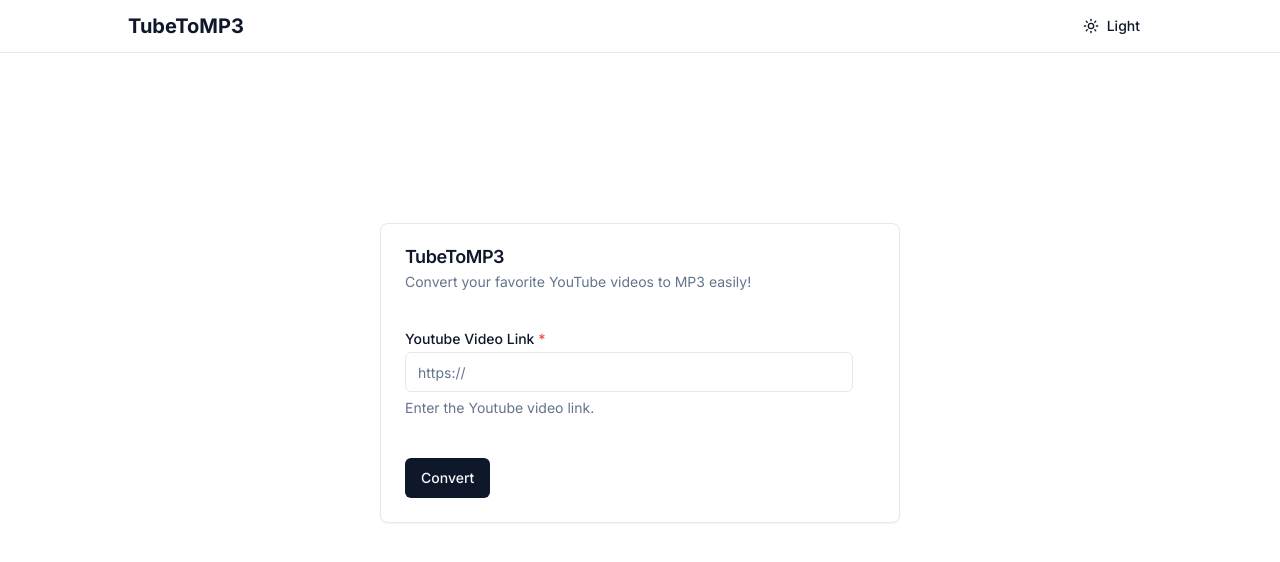
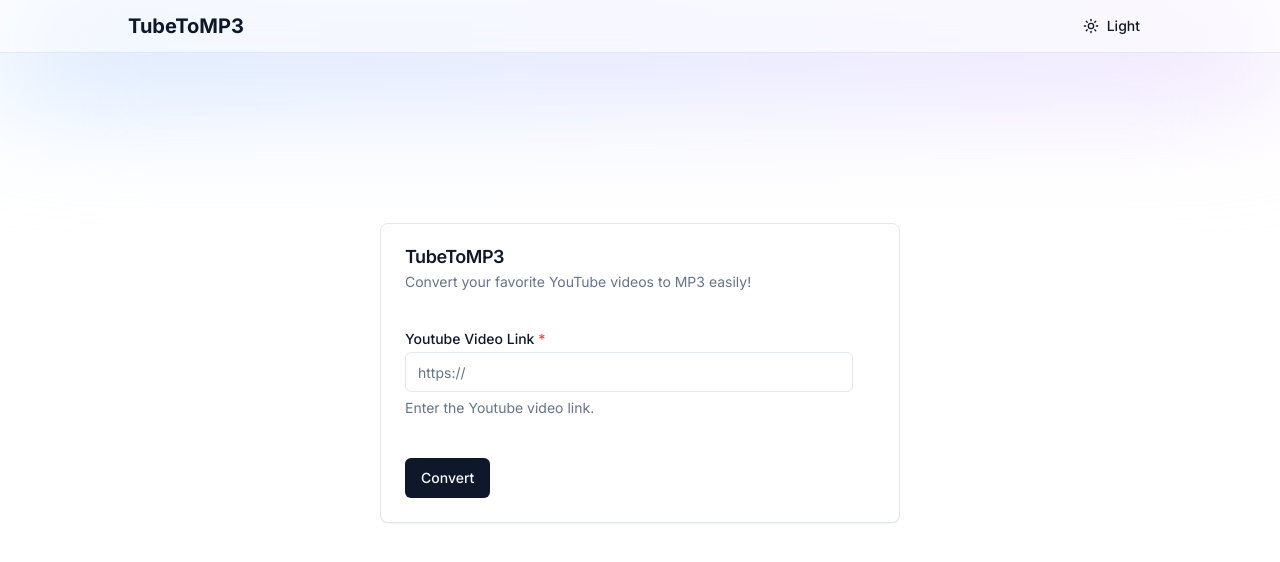
Before and after one commit to EzraChai/youtube-video-to-mp3-v2, a Next.js app: page / in a window 1280 px wide. Shown: the top 562 px of the page. Built offline with nearby package versions, Linux system fonts and the light colour scheme.

Commit message:
added styles

```diff
--- a/app/layout.tsx
+++ b/app/layout.tsx
@@ -3,6 +3,7 @@ import { Inter } from "next/font/google";
 import type { ReactNode } from "react";
 import { Providers } from "./providers";
 import Navbar from "@/components/Navbar";
+import { cn } from "@/lib/utils";
 
 const inter = Inter({ subsets: ["latin"] });
 
@@ -22,7 +23,7 @@ export const metadata = {
 export default function RootLayout({ children }: { children: ReactNode }) {
   return (
     <html lang="en" suppressHydrationWarning>
-      <body className={inter.className}>
+      <body className={cn(inter.className)}>
         <Providers>
           <Navbar />
           {children}
--- a/app/page.tsx
+++ b/app/page.tsx
@@ -2,7 +2,10 @@ import DownloadCard from "@/components/download-card";
 
 export default function Home() {
   return (
-    <main className="flex flex-col items-center justify-center max-w-5xl min-h-[80vh] mx-auto">
+    <main className="flex flex-col items-center justify-center max-w-5xl min-h-[80vh] mx-auto ">
+      <div className="absolute inset-0 z-[-1]" aria-hidden>
+        <div className="absolute top-0  bg-gradient-to-r dark:from-blue-950 from-blue-200 dark:to-purple-950 to-purple-200 z-[-1] h-[10vh] w-[100vw] blur-3xl"></div>
+      </div>
       <DownloadCard />
     </main>
   );
--- a/components/Navbar.tsx
+++ b/components/Navbar.tsx
@@ -27,8 +27,8 @@ export default function Navbar() {
   }
 
   return (
-    <>
-      <nav className="flex items-center justify-between max-w-5xl px-2 py-2 mx-auto md:px-0 navbar">
+    <div className="bg-background/60">
+      <nav className="flex items-center justify-between max-w-5xl px-2 py-2 mx-auto md:px-0 navbar ">
         <div className="text-xl font-bold navbar-title">TubeToMP3</div>
         <div className="navbar-links">
           <DropdownMenu>
@@ -85,6 +85,6 @@ export default function Navbar() {
         </div>
       </nav>
       <hr />
-    </>
+    </div>
   );
 }
--- a/components/download-card.tsx
+++ b/components/download-card.tsx
@@ -47,7 +47,7 @@ export default function DownloadCard() {
 
   return (
     <>
-      <Card className="mx-4 md:w-[520px]">
+      <Card className=" mx-4 md:w-[520px]">
         <form onSubmit={handleSubmit}>
           <CardHeader>
             <CardTitle>TubeToMP3</CardTitle>
```
